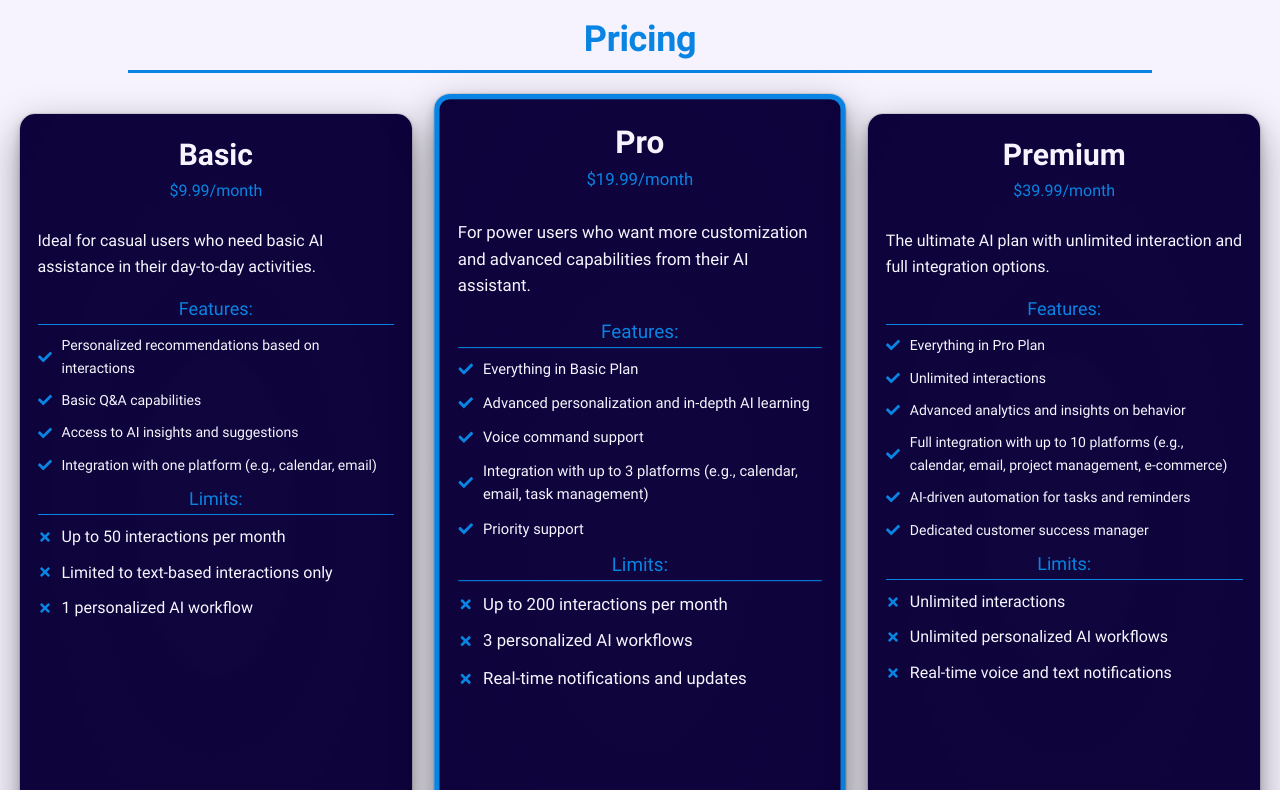
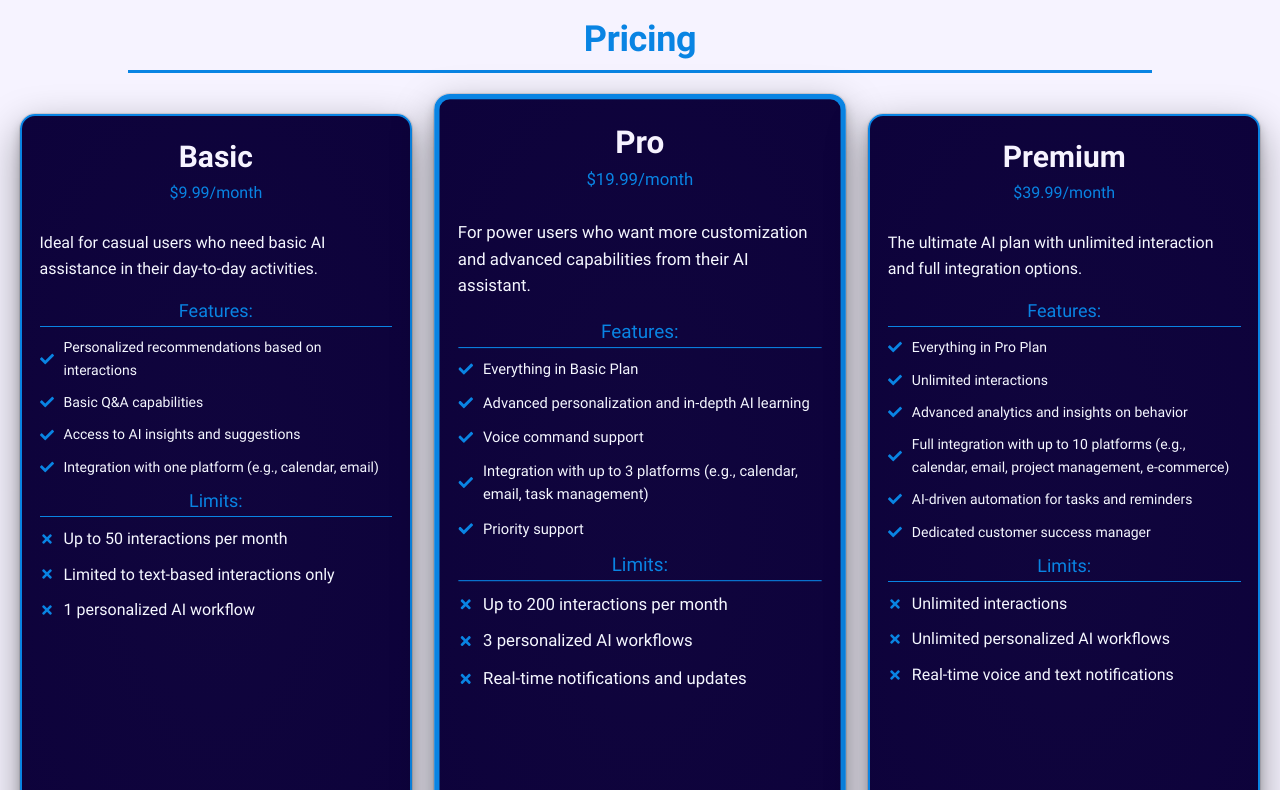
Before and after one commit to danilla-dev/Functional-form-module, a React (Vite) app in the folder client/: page / in a window 1280 px wide. Shown: the part 2330-3120 px from the top of the page. Built offline with nearby package versions, Linux system fonts and the light colour scheme.

Commit message:
Finish a front of landingpage and subscription form page. Start building Contexts and backend now.

```diff
--- a/client/src/components/MainSections/Pricing.jsx
+++ b/client/src/components/MainSections/Pricing.jsx
@@ -81,8 +81,8 @@ const PricingCard = ({ option, display, key }) => {
 		<ListItem flex={1} key={key} w={isDesktop ? 350 : '100%'} minW={300} m='0 1em' maxW={isDesktop ? 500 : 700}>
 			<Card
 				bgColor='brand.300'
-				border={option.best && '5px solid'}
-				borderColor={option.best && 'accent.300'}
+				border={option.best ? '5px solid' : '2px solid'}
+				borderColor={'accent.300'}
 				p='1em .5em'
 				borderRadius={15}
 				boxShadow='dark-lg'
```
